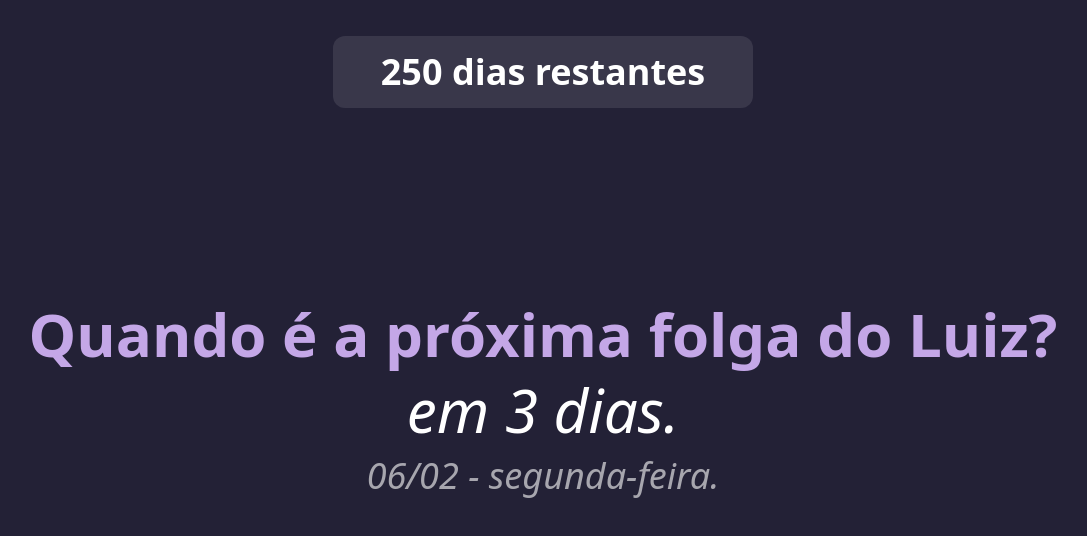
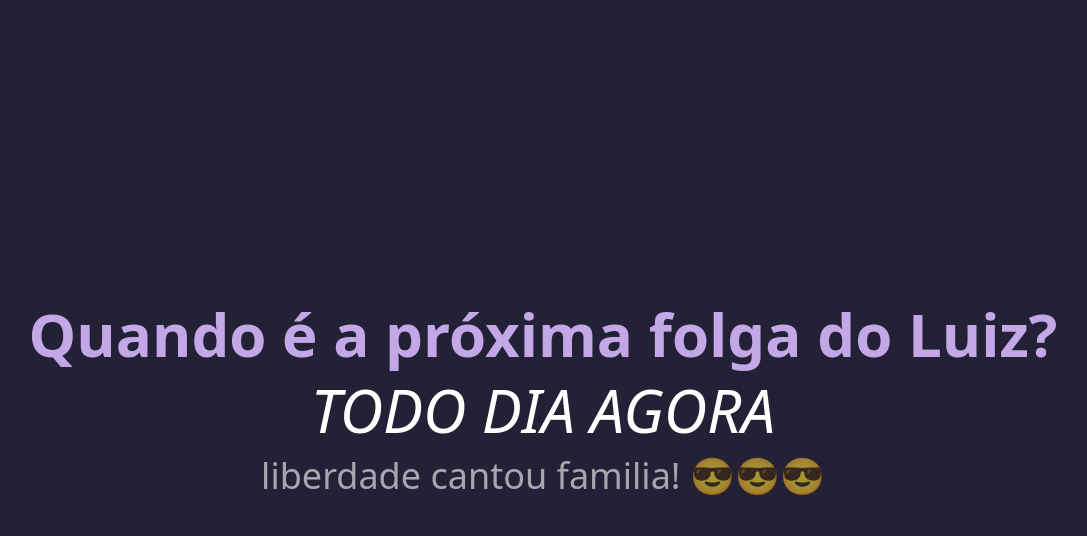
Before and after one commit to luizfranzon/proximafolga, a Next.js app: page / in a window 1280 px wide. Shown: the top 536 px of the page, without its empty margins (97-1184 px from the left). Built offline with nearby package versions, Linux system fonts and the light colour scheme.

Commit message:
liberdade cantou

```diff
--- a/src/pages/index.tsx
+++ b/src/pages/index.tsx
@@ -68,15 +68,14 @@ export default function Home() {
         <title>Próxima folga do Luiz</title>
       </Head>
       <div className="text-white flex flex-col items-center justify-center h-screen bg-[#232136] gap-4 px-4">
-        <Days />
         <h1 className="text-3xl text-center xl:text-6xl font-bold text-[#c4a7e7]">
           Quando é a próxima folga do Luiz?
         </h1>
         <span className="text-3xl text-center xl:text-6xl font-medium italic">
-          {nextDayOff}.
+          TODO DIA AGORA
         </span>
-        <span className="text-3xl text-white/60 text-center xl:text-4xl font-medium italic">
-          {nextDayOffDate}.
+        <span className="text-3xl text-white/60 text-center xl:text-4xl font-medium">
+          liberdade cantou familia! 😎😎😎
         </span>
       </div>
     </>
```
